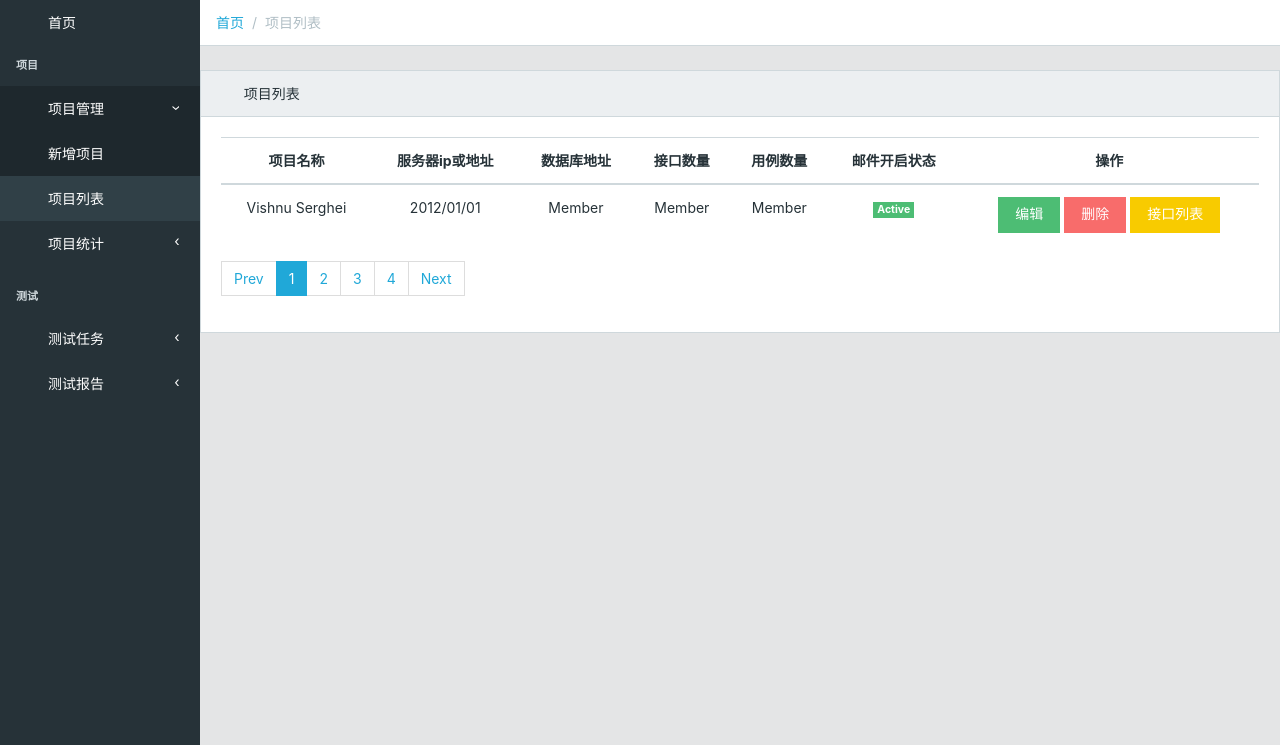
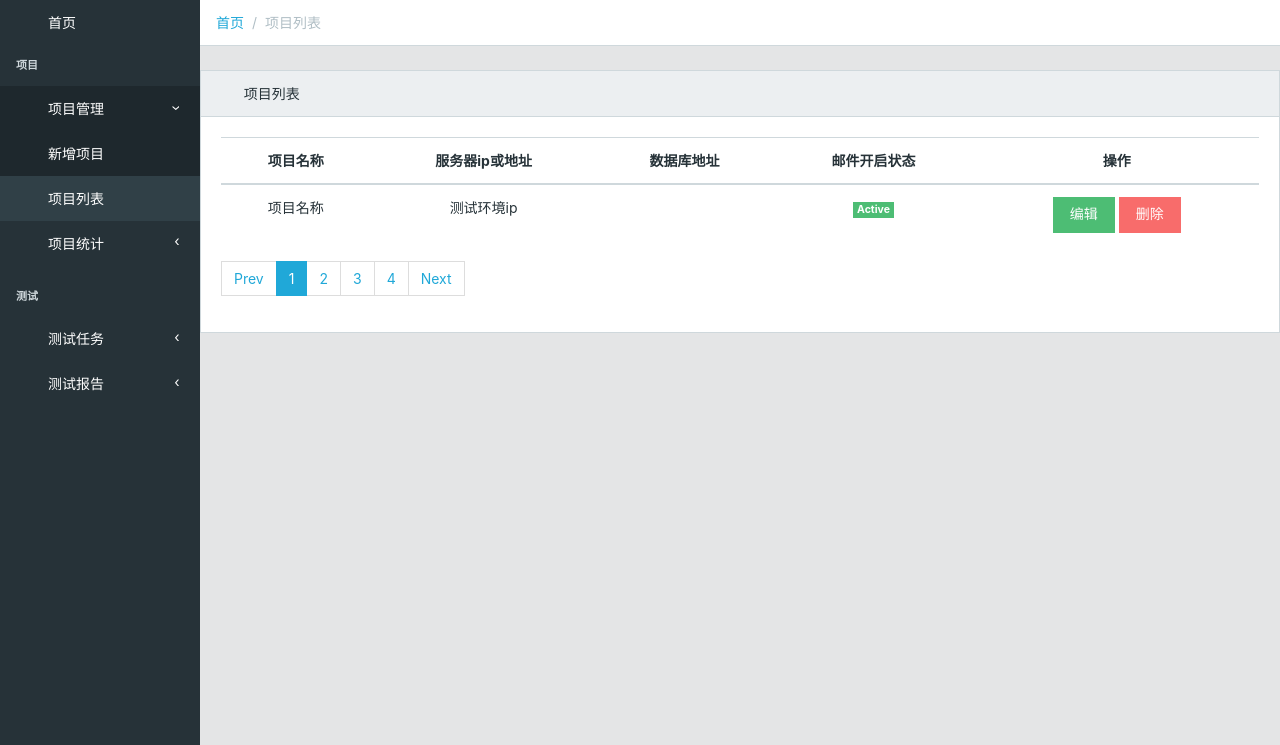
Before and after one commit to qianbingbing/apitestsys, a Django app: page /projectList/ in a window 1280 px wide. Shown: the part 55-800 px from the top of the page. Run offline with Django 3.2, Linux system fonts and the light colour scheme; data comes from the database, SQL or seed files in the repository; both versions use the stored data as it was after the commit; data that the repository does not hold is empty; parts of the project's set-up code (start-up, migrations or seed data) failed here and were passed over; some libraries are stand-ins or nearby versions; some web fonts are replaced.

Commit message:
20171121

```diff
--- a/apitestsys/apitest/interface.py
+++ b/apitestsys/apitest/interface.py
@@ -76,31 +76,23 @@ def save_env(request):
 
 # 获取项目列表接口
 def get_project_list(request):
-    page = request.POST.get('page', "")
-    print page
-    pagesize = request.POST.get('pagesize', "")
-    print pagesize
-    if page == '' or pagesize == '':
-        project = Crud.query_json("Project")
-        results = []
-        for i in project:
-            # 初始化字典将所有值默认为空
-            result = dict.fromkeys(['project_name', 'env_ip', 'db_ip', 'interface_number', 'case_number',
-                                    'email_switch'], "")
-            result['project_name'] = i.name
-            envs = Crud.query_json("Environment", {"project_id": i.id, "checked": "1"})
-            interfaces = Crud.query_json("Interface", {"project_id": i.id})
-
-            if interfaces:
-                result['interface_number'] = len(interfaces)
-            else:
-                result['interface_number'] = 0
-            if envs:
-                result['env_ip'] = envs.ip[0]
-
-            results.append(result)
-
-        return JsonResponse({"status": "ok", "results": results})
+    projects = Crud.query_json("Project")
+    results = []
+    for i in projects:
+        # 初始化字典将所有值默认为空
+        result = dict.fromkeys(['project_id', 'project_name', 'env_ip', 'db_ip',
+                                'email_switch'], "")
+        result['project_id'] = i.id
+        result['project_name'] = i.name
+        envs = Crud.query_json("Environment", {"project_id": i.id, "checked": "1"})
+        emails = Crud.query_json("Email", {"project_id": i.id})
+        for i in emails:
+            result['email_switch'] = i.switch
+        for i in envs:
+            result['env_ip'] = i.ip
+        results.append(result)
+    print results
+    return JsonResponse({"status": "ok", "result": results})
 
 
 # 获取项目环境信息接口
@@ -150,6 +142,7 @@ def get_db(request):
                 for i in databases:
                     result = dict(type=i.type, ip=i.ip, port=i.port, username=i.username, password=i.password, name=i.name)
                     results.append(result)
+
                 return JsonResponse({"status": "ok", "result": results})
             else:
                 return JsonResponse({"status": "ok", "result": results})
@@ -189,7 +182,6 @@ def delete_env(request):
                 return JsonResponse({"status": "ok", "result": "删除成功"})
             except:
                 return JsonResponse({"status": "10001", "result": "删除失败"})
-
         else:
             return JsonResponse({"status": "10002", "result": "参数错误"})
 
@@ -197,7 +189,6 @@ def delete_env(request):
 # 获取Email信息
 def get_email(request):
     if request.method == 'POST':
-        # 获取项目id
         # 获取项目id
         project_id = request.POST.get("project_id")
         if project_id:
--- a/apitestsys/apitest/static/js/app.js
+++ b/apitestsys/apitest/static/js/app.js
@@ -208,10 +208,13 @@ function get_project_base(){
                 data:{"project_id":project_id},
                 success: function (result) {
                     if ( result.status == "ok" ) {
-                        var data = result.result
+                        var data = result.result;
+                        if (data.length !=0){
                             $("#project-name").val(data[0].project_name)
                             $("#project-desc").val(data[0].project_desc)
                             $("#interface-type").val(data[0].interface_type)
+                        }
+
                     }
                     else{
                       alert(result.result);
@@ -234,7 +237,8 @@ function getEnvs() {
                     if ( result.status === "ok" ) {
                         var row = "";
                         var data = result.result;
-                        console.log("#=---------开始渲染-------")
+                        if (data.length !=0){
+                            console.log("#=---------开始渲染-------");
                             for( i in data){
                                 console.log(data[i]);
                                 var database = "";
@@ -263,9 +267,9 @@ function getEnvs() {
                                     "</td>\n" +
                                 "</tr>"
                             }
-                        console.log(row)
                             $("#tb-env-list").html(row);
                             console.log("#=-------渲染结束---------")
+                            }
                     }
                     else{
                       alert(result.result);
@@ -370,7 +374,8 @@ function getEmailsetting(){
                 data: {"project_id":project_id},
                 success: function (result) {
                     if ( result.status == "ok" ) {
-                        var data = result.result
+                        var data = result.result;
+                        if (data.length !=0){
                             $("#email-switch").val(data[0].switch)
                             $("#email-username").val(data[0].username)
                             $("#email-password").val(data[0].password)
@@ -378,6 +383,8 @@ function getEmailsetting(){
                             $("#email-cc").val(data[0].cc)
                             $("#email-subject").val(data[0].subject)
                             $("#email-content").val(data[0].content)
+                        }
+
                     }
                     else{
                         alert(result.result);
@@ -401,13 +408,16 @@ function getDB(env_id) {
                 data:{"env_id":env_id,},
                 success: function (result) {
                     if ( result.status == "ok" ) {
-                        var data = result.result
-                        $("#db-type").val(data[0].type)
-                        $("#db-ip").val(data[0].ip)
-                        $("#db-port").val(data[0].port)
-                        $("#db-username").val(data[0].username)
-                        $("#db-password").val(data[0].password)
+                        var data = result.result;
+                        console.log(data)
+                        if (data.length!=0){
+                            $("#db-type").val(data[0].type);
+                            $("#db-ip").val(data[0].ip);
+                            $("#db-port").val(data[0].port);
+                            $("#db-username").val(data[0].username);
+                            $("#db-password").val(data[0].password);
                             $("#db-name").val(data[0].name)
+                        }
                     }
                     else{
                       alert(result.result);
@@ -446,17 +456,42 @@ function saveDB() {
 }
 
 /*------------ajax获取项目列表 -----------------*/
-function get_project_list(page,pagesize) {
-    console.log(page);
-    console.log(pagesize);
+function get_project_list() {
     $.ajax({
-                type: "get",//方法类型
+                type: "POST",//方法类型
                 dataType: "json",//预期服务器返回的数据类型
-                url: "/get_project_list/" ,
-                data: {"page":page,"pagesize":pagesize},
+                url: "/get_project_list/",//url
                 success: function (result) {
                     if ( result.status == "ok" ) {
-                        console.log(result.result)
+                        var row = "";
+                        console.log(result.result);
+                        var data = result.result;
+                        console.log("#=---------开始渲染-------");
+                        for( i in data){
+                            console.log(data[i]);
+                            row += "  <tr class=\"text-center\" onclick=\"window.location='/interfaceList/'\" >\n" +
+                                    "<td>"+data[i].project_name+"</td>\n" +
+                                    "<td>"+data[i].env_ip+"</td>\n" +
+                                    "<td>"+data[i].db_ip+"</td>\n" +
+                                    "<td>\n" +
+                                    "<span class=\"badge badge-success\" style=\"margin-right: auto\">Active</span>\n" +
+                                    "</td>\n" +
+                                    "<td>\n" +
+                                    "<button type=\"button\" class=\"btn btn-success\" onclick=\"window.location='/addProject/?id="+data[i].project_id+"'\">\n" +
+                                    "编辑\n" +
+                                    "</button>\n" +
+                                    "<button type=\"button\" class=\"btn btn-danger\" onclick=''>\n" +
+                                    "删除\n" +
+                                    "</button>\n" +
+                                    "<button style=\"display: none\" type=\"button\" class=\"btn btn-warning\" >\n" +
+                                    "接口列表\n" +
+                                    "</button >\n" +
+                                    "</td>\n" +
+                                    "</tr>"
+                            }
+                        console.log(row)
+                        $("#tb-project-list").html(row);
+                        console.log("#=--------渲染结束---------");
                     }
                     else{
                       alert(result.result);
--- a/apitestsys/apitest/templates/add_project.html
+++ b/apitestsys/apitest/templates/add_project.html
@@ -159,7 +159,7 @@
                </div>
            </div>
            <!--关联数据库弹窗-->
-           <div class="modal fade" id="primaryModalprimaryModal" tabindex="-1" role="dialog" aria-labelledby="myModalLabel" style="" aria-hidden="true">
+           <div class="modal fade" id="primaryModal" tabindex="-1" role="dialog" aria-labelledby="myModalLabel" style="" aria-hidden="true">
                     <div class="modal-lg modal-primary" role="document">
                         <div class="modal-content">
                             <div class="modal-header">
--- a/apitestsys/apitest/templates/project_list.html
+++ b/apitestsys/apitest/templates/project_list.html
@@ -18,34 +18,12 @@
                             <th class="text-center">项目名称</th>
                             <th class="text-center">服务器ip或地址</th>
                             <th class="text-center">数据库地址</th>
-                            <th class="text-center">接口数量</th>
-                            <th class="text-center">用例数量</th>
                             <th class="text-center">邮件开启状态</th>
                             <th class="text-center">操作</th>
                         </tr>
                         </thead>
-                        <tbody>
-                        <tr class="text-center  ">
-                            <td>Vishnu Serghei</td>
-                            <td>2012/01/01</td>
-                            <td>Member</td>
-                            <td>Member</td>
-                            <td>Member</td>
-                            <td>
-                                <span class="badge badge-success" style="margin-right: auto">Active</span>
-                            </td>
-                            <td>
-                                <button type="button" class="btn btn-success" onclick="window.location='/addInterface/'">
-                                    编辑
-                                </button>
-                                <button type="button" class="btn btn-danger">
-                                    删除
-                                </button>
-                                <button type="button" class="btn btn-warning" onclick="window.location='/interfaceList/'">
-                                    接口列表
-                                </button>
-                            </td>
-                        </tr>
+                        <tbody id="tb-project-list">
+
                         </tbody>
                     </table>
                     <nav class="">
@@ -65,7 +43,7 @@
         <script src="../static/assets/js/libs/jquery.min.js"></script>
         <script>
             $(document).ready(function ($) {
-                get_project_list(1,10)
+                get_project_list()
             })
         </script>
 
```
Also changed, not shown: apitestsys/db.sqlite, 1 other file. Lines whose indentation alone changed are shown as unchanged.
